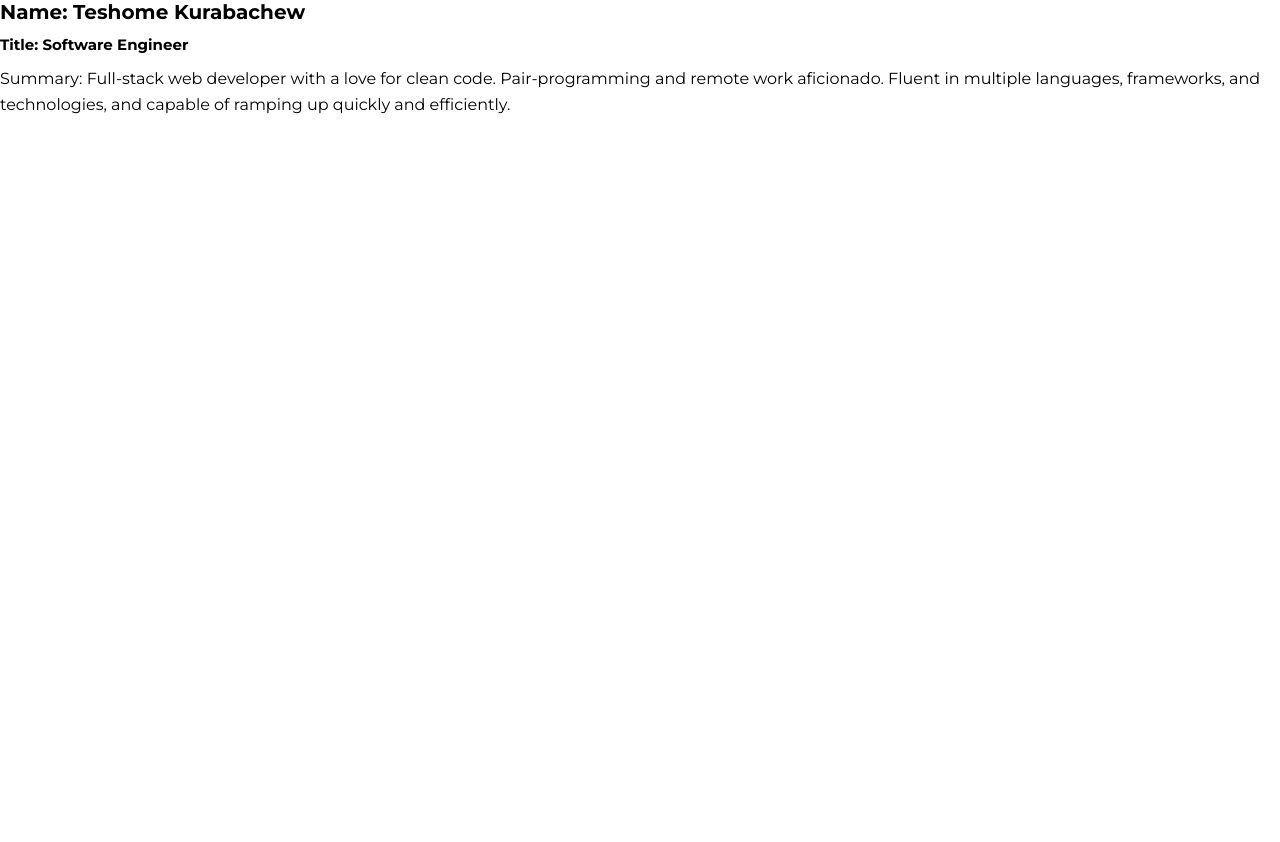
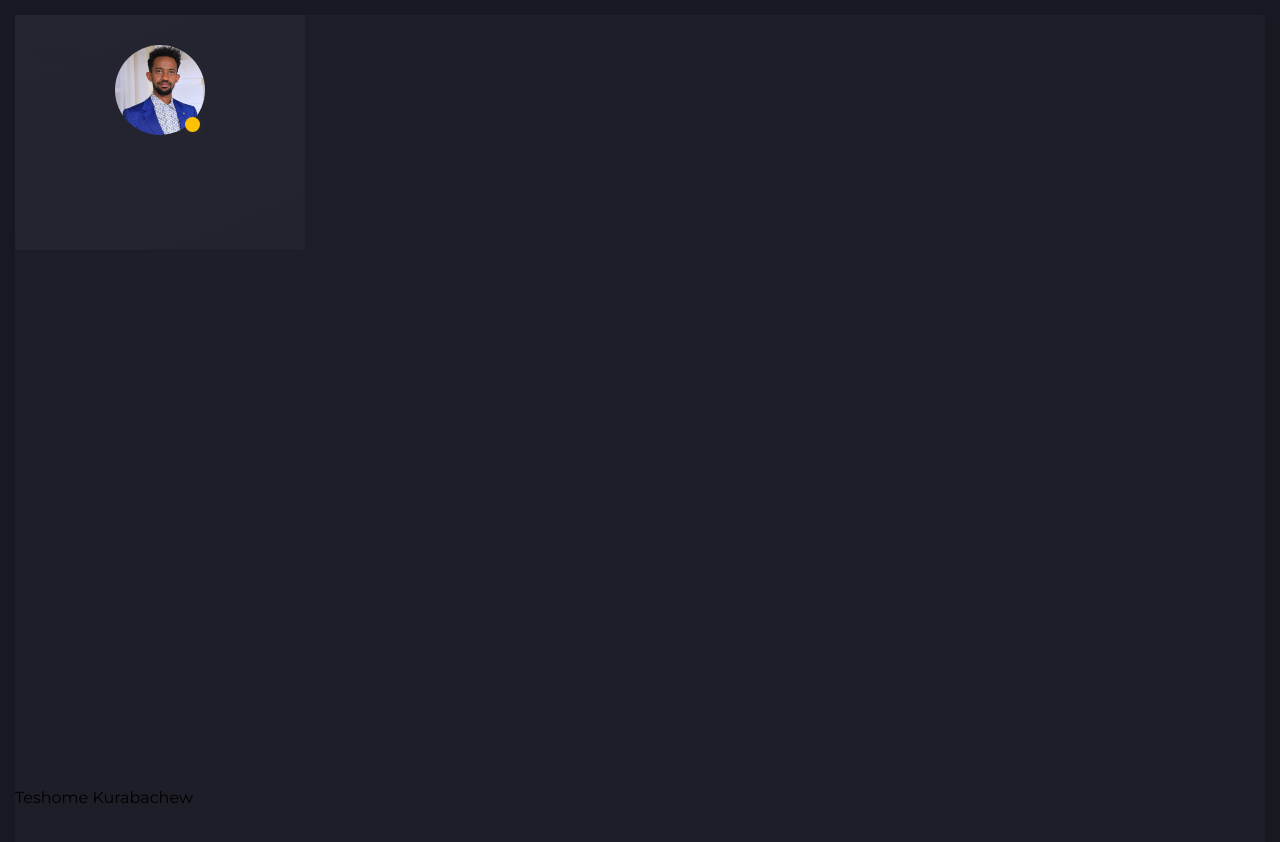
Before and after one commit to TesheMaximillan/Portfolio-V2, a React (Create React App) app: page / in a window 1280 px wide. Shown: the top 842 px of the page. Before the commit the page ends 800 px from the top, so only its background shows below. Built offline with nearby package versions, Linux system fonts and the light colour scheme.

Commit message:
Add profile picture

```diff
--- a/src/App.scss
+++ b/src/App.scss
@@ -2,11 +2,11 @@
 
 :root {
   --white: #fff;
-  --light-grey: #fafafa;
-  --grey-border: #e8e8e8;
-  --warm-grey: #888;
-  --color-primary: #97bf02;
-  --color-primary-dark: #6e9e01;
+  --light-grey: #fafafc;
+  --warm-grey: #8c8c8e;;
+  --color-primary: #1e1e28;
+  --color-primary-dark: #191923;
+  --color-secondary: #FFC107;
   --color-danger: #e80000;
 }
 
@@ -95,3 +95,8 @@ h3 {
     font-size: 1rem;
   }
 }
+
+.particles {
+  width: 100vh;
+  height: 100vh;
+}
--- a/src/assets/data.json
+++ b/src/assets/data.json
@@ -5,7 +5,7 @@
     "name": "Teshome Kurabachew",
     "subtitle": "Full-Stack Web Developer",
     "status": "Currently looking for a new opportunity",
-    "picture": "https://avatars3.githubusercontent.com/u/17098?s=460&v=4",
+    "picture": "./images/Professional Photo (2).jpg",
     "phone": "+251-911-017-684",
     "address": "Addis Ababa, Ethiopia"
   },
--- /dev/null
+++ b/src/common/Sidebar.jsx
@@ -0,0 +1,37 @@
+import React from 'react';
+import { Link } from 'react-router-dom';
+import { FaExpand } from 'react-icons/fa';
+import styles from './Sidebar.module.scss';
+import avatar from '../assets/images/Professional Photo (2).jpg';
+
+const Sidebar = () => {
+  const {
+    sidebar, sidebarHeader, sidebarMain, sidebarFooter, Frame, sidebarAvatar, sidebarAvatarCurtain,
+    imgIcon, lampLight, lampLightAvailable,
+  } = styles;
+  return (
+    <div className={sidebar}>
+      <div className={Frame}>
+        <div className={sidebarHeader}>
+          <div className={sidebarAvatar}>
+            <Link to={avatar} className={sidebarAvatarCurtain}>
+              <img src={avatar} alt="avatar" />
+              <FaExpand className={imgIcon} />
+            </Link>
+            <div className={lampLight}>
+              <div className={lampLightAvailable} />
+            </div>
+          </div>
+        </div>
+        <div className={sidebarMain}>
+          Main
+        </div>
+        <div className={sidebarFooter}>
+          Footer
+        </div>
+      </div>
+    </div>
+  );
+};
+
+export default Sidebar;
--- /dev/null
+++ b/src/common/Sidebar.module.scss
@@ -0,0 +1,171 @@
+.sidebar {
+  width: 29rem;
+  min-width: 29rem;
+  height: calc(100vh - 3rem);
+  position: relative;
+  z-index: 999;
+  transition: all 0.5s ease-in-out;
+  padding: 0 1.5rem;
+
+  &Frame {
+    padding: 0 1.5rem;
+  }
+
+  &Header {
+    position: absolute;
+    top: 0;
+    left: 0;
+    z-index: 99999;
+    width: 100%;
+    padding: 3rem;
+    height: 23.5rem;
+    background: linear-gradient(159deg, rgba(37, 37, 50, 0.98) 0%, rgba(35, 35, 45, 0.98) 100%);
+    text-align: center;
+    box-shadow: 0 1px 4px 0 rgb(15 15 20 / 10%);
+  }
+
+  &Avatar {
+    width: 9rem;
+    height: 9rem;
+    margin: 0 auto;
+    border-radius: 50%;
+    position: relative;
+    margin-bottom: 1.5rem;
+
+    &Curtain {
+      position: relative;
+      width: 100%;
+      height: 100%;
+      border-radius: 50%;
+      display: flex;
+      justify-content: center;
+      outline: inherit;
+      transition: all 0.2s ease-in-out;
+      z-index: 0;
+
+      img {
+        position: absolute;
+        width: 100%;
+        height: 100%;
+        object-fit: cover;
+        border-radius: 50%;
+        z-index: 0;
+      }
+
+      .imgIcon {
+        background: linear-gradient(159deg, rgba(45, 45, 58, 0.88) 0%, rgba(43, 43, 53, 0.88) 100%);
+        width: 3rem;
+        height: 3rem;
+        padding: 0.5rem;
+        text-align: center;
+        align-self: center;
+        font-weight: 700;
+        font-size: 1.1rem;
+        line-height: 3rem;
+        color: var(--light-grey);
+        border-radius: 50%;
+        opacity: 0;
+        z-index: 1;
+        transition: all 0.4s ease-in-out;
+
+        &:hover {
+          opacity: 1;
+        }
+      }
+    }
+
+    .lampLight {
+      z-index: 2;
+
+      &::before {
+        content: '';
+        position: absolute;
+        bottom: -1px;
+        right: 1px;
+        background: var(--light-grey);
+        height: 2.3rem;
+        width: 2.3rem;
+        border-radius: 50%;
+        animation: puls 1s infinite;
+      }
+
+      &Available {
+        position: absolute;
+        bottom: 0.3rem;
+        right: 0.5rem;
+        height: 1.5rem;
+        width: 1.5rem;
+        background: var(--color-secondary);
+        border-radius: 50%;
+        z-index: 0;
+        transition: all 0.4s ease-in-out;
+
+        &::before {
+          content: '';
+          position: absolute;
+          height: 0.5rem;
+          width: 0.5rem;
+          right: -1.5rem;
+          top: 0.5rem;
+          opacity: 0;
+          background: var(--color-primary-dark);
+          pointer-events: none;
+          transform: translateX(2rem) rotate(45deg);
+          transition: all 0.4s ease-in-out;
+          z-index: 99;
+        }
+
+        &::after {
+          position: relative;
+          content: 'I am available for hire';
+          width: 11.5rem;
+          display: block;
+          padding: 0.5rem 1rem;
+          top: -1rem;
+          left: 2.8rem;
+          font-size: 1rem;
+          font-weight: 200;
+          color: var(--warm-grey);
+          box-shadow: 0 1px 4px 0 rgb(15 15 20 / 10%);
+          background-color: var(--color-primary-dark);
+          opacity: 0;
+          pointer-events: none;
+          transform: translateX(2rem);
+          transition: all 0.4s ease-in-out;
+          text-align: left;
+        }
+
+        &:hover::after {
+          opacity: 1;
+          transform: translateX(0);
+        }
+      }
+    }
+  }
+
+  &Main {
+
+  }
+
+  &Footer {
+
+  }
+}
+
+@keyframes puls {
+  0% {
+    -moz-box-shadow: 0 0 0 0 rgba(204,169,44, 0.4);
+    box-shadow: 0 0 0 0 rgba(204,169,44, 0.4);
+    opacity: 0.3;
+  }
+  70% {
+      -moz-box-shadow: 0 0 0 10px rgba(204,169,44, 0);
+      box-shadow: 0 0 0 10px rgba(204,169,44, 0);
+      opacity: 0;
+  }
+  100% {
+      -moz-box-shadow: 0 0 0 0 rgba(204,169,44, 0);
+      box-shadow: 0 0 0 0 rgba(204,169,44, 0);
+      opacity: 0.3;
+  }
+}
--- a/src/components/User.jsx
+++ b/src/components/User.jsx
@@ -1,15 +1,17 @@
 import React from 'react';
 import { useSelector } from 'react-redux';
+import style from './User.module.scss';
 
 const User = () => {
   const user = useSelector((state) => state.main.user);
-  const { name, title, summary } = user;
+  const { userContainer } = style;
+  const { name } = user;
 
   return (
     <>
-      <h2>{`Name: ${name}`}</h2>
-      <h3>{`Title: ${title}`}</h3>
-      <p>{`Summary: ${summary}`}</p>
+      <div className={userContainer}>
+        {name}
+      </div>
     </>
   );
 };
--- /dev/null
+++ b/src/components/User.module.scss
@@ -0,0 +1,3 @@
+.userContainer {
+  height: 100rem;
+}
--- a/src/pages/Home.jsx
+++ b/src/pages/Home.jsx
@@ -1,10 +1,20 @@
 import React from 'react';
+import Sidebar from '../common/Sidebar';
 import User from '../components/User';
+import style from './Home.module.scss';
 
-const Home = () => (
-  <div>
-    <User />
-  </div>
-);
+const Home = () => {
+  const { main, mainContainer, mainWrapper } = style;
+  return (
+    <div className={main}>
+      <div className={mainWrapper}>
+        <div className={mainContainer}>
+          <Sidebar />
+          <User />
+        </div>
+      </div>
+    </div>
+  );
+};
 
 export default Home;
--- /dev/null
+++ b/src/pages/Home.module.scss
@@ -0,0 +1,27 @@
+
+.main{
+  padding: 1.5rem;
+  background-color: var(--color-primary-dark);
+  width: 100vw;
+  height: 100%;
+  position: relative;
+  overflow: hidden;
+
+  &Wrapper {
+    max-width: 144rem;
+    margin: 0 auto;
+    background-color: var(--color-primary);
+    background-size: cover;
+    width: 100%;
+    height: 100%;
+    position: relative;
+    overflow: hidden;
+    box-shadow: 0 3px 8px 0 rgb(15 15 20 / 20%);
+
+    &Container {
+      width: relative;
+      display: flex;
+      flex-wrap: nowrap;
+    }
+  }
+}
```
Also changed, not shown: src/assets/images/Professional Photo (2).jpg (added), src/assets/images/profile.JPG (added).
